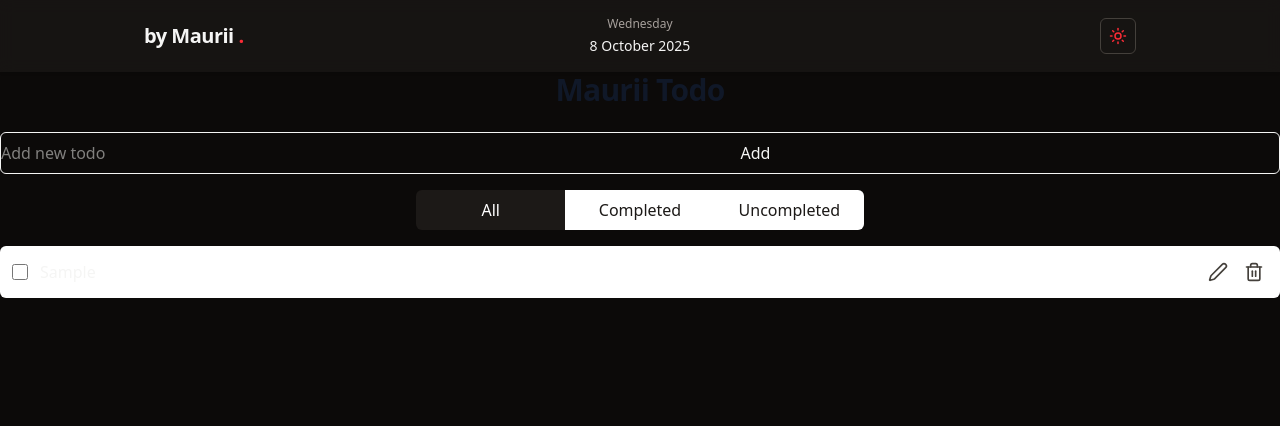
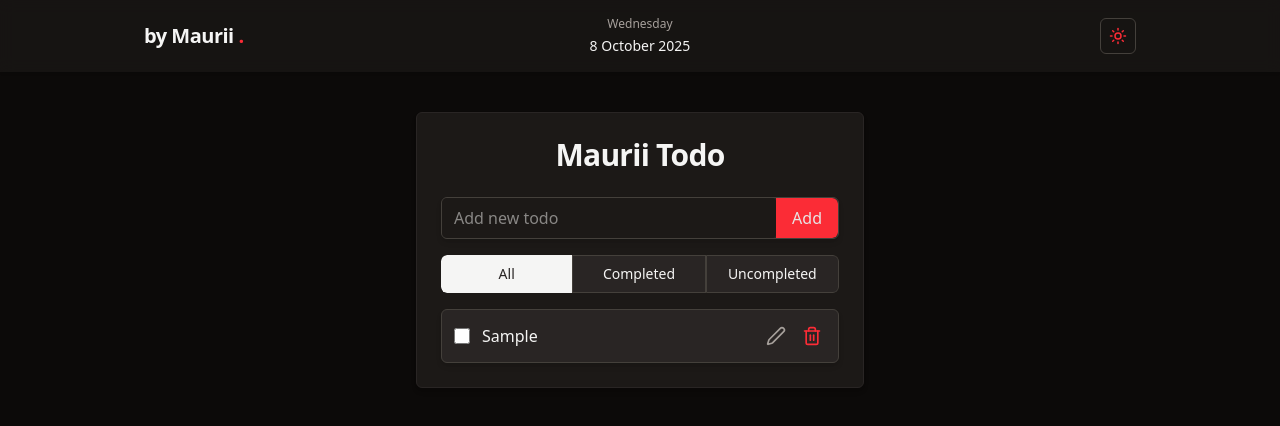
Before and after one commit to Dopest0727/taskmanger, a Next.js app: page /todo in a window 1280 px wide. Both pictures are taken after typing "Sample" into the empty fields and a click on the button "Add". Shown: the top 426 px of the page. Built offline with nearby package versions, Linux system fonts and the light colour scheme.

Commit message:
added stying to todo

```diff
--- a/app/globals.css
+++ b/app/globals.css
@@ -57,6 +57,11 @@ body {
   light:bg-white light:text-stone-500 light:border-stone-300;
 }
 
+.input-accent-todo {
+  @apply w-20 text-left rounded bg-stone-900 border border-stone-700
+  text-stone-100 focus:outline-none focus:ring-1 focus:ring-red-500
+  light:bg-white light:text-stone-500 light:border-stone-300;
+}
 /* ─────────── Buttons ─────────── */
 /* Base button style (define first so others can @apply it) */
 
@@ -76,3 +81,7 @@ body {
 .btn-secondary {
   @apply bg-stone-900 text-stone-100 light:bg-white light:text-stone-800 light:border light:border-stone-300 border border-stone-700 light:hover:bg-stone-100 hover:bg-stone-800;
 }
+
+.btn-base-sm {
+  @apply px-4 py-2 transition-all duration-200 active:scale-95;
+}
--- a/app/page.tsx
+++ b/app/page.tsx
@@ -9,6 +9,9 @@ export default function Home() {
       {/* Top Row */}
       <PomodoroPage />
       <Weather />
+      {/* Bottom Row */}
+      <TodoPage />
+      <NotePage />
     </main>
   );
 }
--- a/components/todo/TodoApp.tsx
+++ b/components/todo/TodoApp.tsx
@@ -5,13 +5,12 @@ import TodoForm from "./TodoForm";
 import TodoFilter from "./TodoFilter";
 import TodoList from "./TodoList";
 
-function TodoApp() {
+export default function TodoApp() {
   const [todos, setTodos] = useState<Todo[]>(() => {
     try {
       const saved = localStorage.getItem("todos");
       return saved ? JSON.parse(saved) : [];
     } catch {
-      console.error("Failed to parse todos from localStorage");
       return [];
     }
   });
@@ -20,54 +19,35 @@ function TodoApp() {
     localStorage.setItem("todos", JSON.stringify(todos));
   }, [todos]);
 
-  {
-    /*================== ADD ==================*/
-  }
-  const addTodo = (text: string): void => {
-    if (text.trim() === "") return;
+  const addTodo = (text: string) => {
+    if (!text.trim()) return;
     setTodos((prev) => [
       ...prev,
       { id: Date.now(), text: text.trim(), completed: false },
     ]);
   };
 
-  {
-    /*================== TOGGLE ==================*/
-  }
-  const toggleTodo = (id: number): void => {
+  const toggleTodo = (id: number) =>
     setTodos((prev) =>
       prev.map((todo) =>
         todo.id === id ? { ...todo, completed: !todo.completed } : todo
       )
     );
-  };
 
-  {
-    /*================== DELETE ==================*/
-  }
-  const deleteTodo = (id: number): void => {
+  const deleteTodo = (id: number) =>
     setTodos((prev) => prev.filter((todo) => todo.id !== id));
-  };
 
-  {
-    /*================== FILTER ==================*/
-  }
   const [filter, setFilter] = useState<FilterType>("all");
   const filteredTodos = filterTodos(todos, filter);
 
-  {
-    /*================== EDIT ==================*/
-  }
-  const editTodo = (id: number, newText: string) => {
-    if (newText === "") return;
+  const editTodo = (id: number, newText: string) =>
     setTodos((prev) =>
       prev.map((todo) => (todo.id === id ? { ...todo, text: newText } : todo))
     );
-  };
 
   return (
-    <div className="todo-container app-container-2">
-      <h1 className="text-3xl font-semibold mb-6 text-center tracking-tight text-gray-900 dark:text-stone-100">
+    <div className="app-container flex flex-col items-center justify-start text-primary">
+      <h1 className="text-3xl font-semibold mb-6 text-center tracking-tight">
         Maurii Todo
       </h1>
       <TodoForm onAdd={addTodo} />
@@ -79,12 +59,8 @@ function TodoApp() {
         onEdit={editTodo}
       />
       {todos.length === 0 && (
-        <p className="text-center text-gray-500 mt-10 mb-5 dark:text-stone-100">
-          Add a todo!
-        </p>
+        <p className="text-center text-muted mt-10 mb-5">Add a todo!</p>
       )}
     </div>
   );
 }
-
-export default TodoApp;
--- a/components/todo/TodoFilter.tsx
+++ b/components/todo/TodoFilter.tsx
@@ -1,4 +1,3 @@
-// components/todo/TodoFilter.tsx
 import React from "react";
 import { FilterType } from "@/lib/TodoFilters";
 
@@ -11,17 +10,17 @@ const TodoFilter: React.FC<TodoFilterProps> = ({ filter, setFilter }) => {
   const filters: FilterType[] = ["all", "completed", "uncompleted"];
 
   return (
-    <div className="flex mb-4 w-full max-w-md mx-auto rounded-md">
+    <div className="flex mb-4 w-full max-w-md mx-auto rounded-md overflow-hidden">
       {filters.map((f) => (
         <button
           key={f}
           onClick={() => setFilter(f)}
-          className={`flex-1 px-4 py-2 transition-colors duration-200 first:rounded-l-md last:rounded-r-md
-    ${
-      filter === f
-        ? "bg-stone-900 text-white dark:bg-stone-100 dark:text-stone-900"
-        : "bg-white text-stone-900 dark:bg-stone-800 dark:text-stone-100 hover:bg-stone-200 dark:hover:bg-stone-700"
-    }`}
+          className={`flex-1 px-4 py-2 text-sm font-medium transition-colors duration-200 first:rounded-l-md last:rounded-r-md
+            ${
+              filter === f
+                ? "bg-stone-100 text-stone-800 light:bg-stone-900 light:text-stone-100"
+                : "bg-stone-800 text-stone-100 border border-stone-700 light:bg-white light:border light:border-stone-300 light:text-stone-900 hover:bg-stone-700 light:hover:bg-gray-200"
+            }`}
         >
           {f.charAt(0).toUpperCase() + f.slice(1)}
         </button>
--- a/components/todo/TodoForm.tsx
+++ b/components/todo/TodoForm.tsx
@@ -1,34 +1,31 @@
 import { useState } from "react";
 import { TodoFormProps } from "@/types/todo";
 
-function TodoForm({ onAdd }: TodoFormProps) {
+export default function TodoForm({ onAdd }: TodoFormProps) {
   const [newTodo, setNewTodo] = useState("");
+
   const handleSubmit = (e: React.FormEvent<HTMLFormElement>) => {
     e.preventDefault();
-    onAdd(newTodo);
+    if (!newTodo.trim()) return;
+    onAdd(newTodo.trim());
     setNewTodo("");
   };
 
   return (
     <form
       onSubmit={handleSubmit}
-      className="todo-form flex mb-4 border border-base rounded-md"
+      className="flex mb-4 w-full card-base card-light overflow-hidden"
     >
       <input
         type="text"
         value={newTodo}
         onChange={(e) => setNewTodo(e.target.value)}
         placeholder="Add new todo"
-        className="flex-grow input-base border-none rounded-l-md"
+        className="flex-grow input-accent-todo border-none rounded-l-md px-3 py-2"
       />
-      <button
-        type="submit"
-        className="btn-base hover:bg-stone-900 dark:hover:bg-stone-100 dark:hover:text-stone-800 hover:text-stone-100 rounded-r-md"
-      >
+      <button type="submit" className="btn-base-sm btn-accent rounded-r-md">
         Add
       </button>
     </form>
   );
 }
-
-export default TodoForm;
--- a/components/todo/TodoItem.tsx
+++ b/components/todo/TodoItem.tsx
@@ -2,7 +2,12 @@ import { useState } from "react";
 import { TodoItemProps } from "@/types/todo";
 import { Edit2, Trash2 } from "lucide-react";
 
-function TodoItem({ todo, onToggle, onDelete, onEdit }: TodoItemProps) {
+export default function TodoItem({
+  todo,
+  onToggle,
+  onDelete,
+  onEdit,
+}: TodoItemProps) {
   const [isEditing, setIsEditing] = useState(false);
   const [editText, setEditText] = useState(todo.text);
 
@@ -18,10 +23,10 @@ function TodoItem({ todo, onToggle, onDelete, onEdit }: TodoItemProps) {
 
   return (
     <div
-      className={`todo-item flex items-center justify-between p-3 rounded-md border-base ${
+      className={`flex items-center card-light justify-between p-3 rounded-md card-base ${
         todo.completed
-          ? "bg-white dark:bg-stone-900 line-through opacity-60"
-          : "bg-white dark:bg-stone-800"
+          ? "bg-stone-800 light:bg-gray-100 line-through opacity-60"
+          : "bg-stone-900 light:bg-white"
       }`}
     >
       <div className="flex items-center gap-3 flex-grow">
@@ -29,7 +34,7 @@ function TodoItem({ todo, onToggle, onDelete, onEdit }: TodoItemProps) {
           type="checkbox"
           checked={todo.completed}
           onChange={onToggle}
-          className="w-4 h-4 accent-gray-300"
+          className="w-4 h-4 accent-red-500"
         />
 
         {isEditing ? (
@@ -42,30 +47,28 @@ function TodoItem({ todo, onToggle, onDelete, onEdit }: TodoItemProps) {
               onEdit(todo.id, editText.trim());
               setIsEditing(false);
             }}
-            className="flex-grow border-b border-gray-300 focus:outline-none dark:bg-gray-700 dark:border-gray-500 px-1 py-0.5 rounded"
+            className="flex-grow input-accent px-2 py-1 rounded focus:outline-none"
             autoFocus
           />
         ) : (
-          <span className="flex-grow">{todo.text}</span>
+          <span className="flex-grow text-primary">{todo.text}</span>
         )}
       </div>
 
       <div className="flex items-center gap-2 ml-3">
         <button
           onClick={() => setIsEditing(true)}
-          className="p-1 hover:bg-stone-200 dark:hover:bg-stone-700 rounded transition-colors duration-200"
+          className="p-1 hover:bg-stone-700 light:hover:bg-gray-200 rounded transition-colors duration-200"
         >
-          <Edit2 className="w-5 h-5 text-stone-700 dark:text-stone-200" />
+          <Edit2 className="w-5 h-5 text-stone-400 light:text-stone-900" />
         </button>
         <button
           onClick={onDelete}
-          className="p-1 hover:bg-red-200 dark:hover:bg-red-700 rounded transition-colors duration-200"
+          className="p-1 hover:bg-red-600 rounded transition-colors duration-200"
         >
-          <Trash2 className="w-5 h-5 text-stone-700 dark:text-red-400" />
+          <Trash2 className="w-5 h-5 text-red-500" />
         </button>
       </div>
     </div>
   );
 }
-
-export default TodoItem;
--- a/components/todo/TodoList.tsx
+++ b/components/todo/TodoList.tsx
@@ -1,9 +1,14 @@
 import TodoItem from "./TodoItem";
 import { TodoListProps } from "@/types/todo";
 
-function TodoList({ todos, onToggle, onDelete, onEdit }: TodoListProps) {
+export default function TodoList({
+  todos,
+  onToggle,
+  onDelete,
+  onEdit,
+}: TodoListProps) {
   return (
-    <div className="todo-list space-y-2">
+    <div className="w-full max-w-md flex flex-col gap-2">
       {todos.map((todo) => (
         <TodoItem
           key={todo.id}
@@ -16,5 +21,3 @@ function TodoList({ todos, onToggle, onDelete, onEdit }: TodoListProps) {
     </div>
   );
 }
-
-export default TodoList;
```
